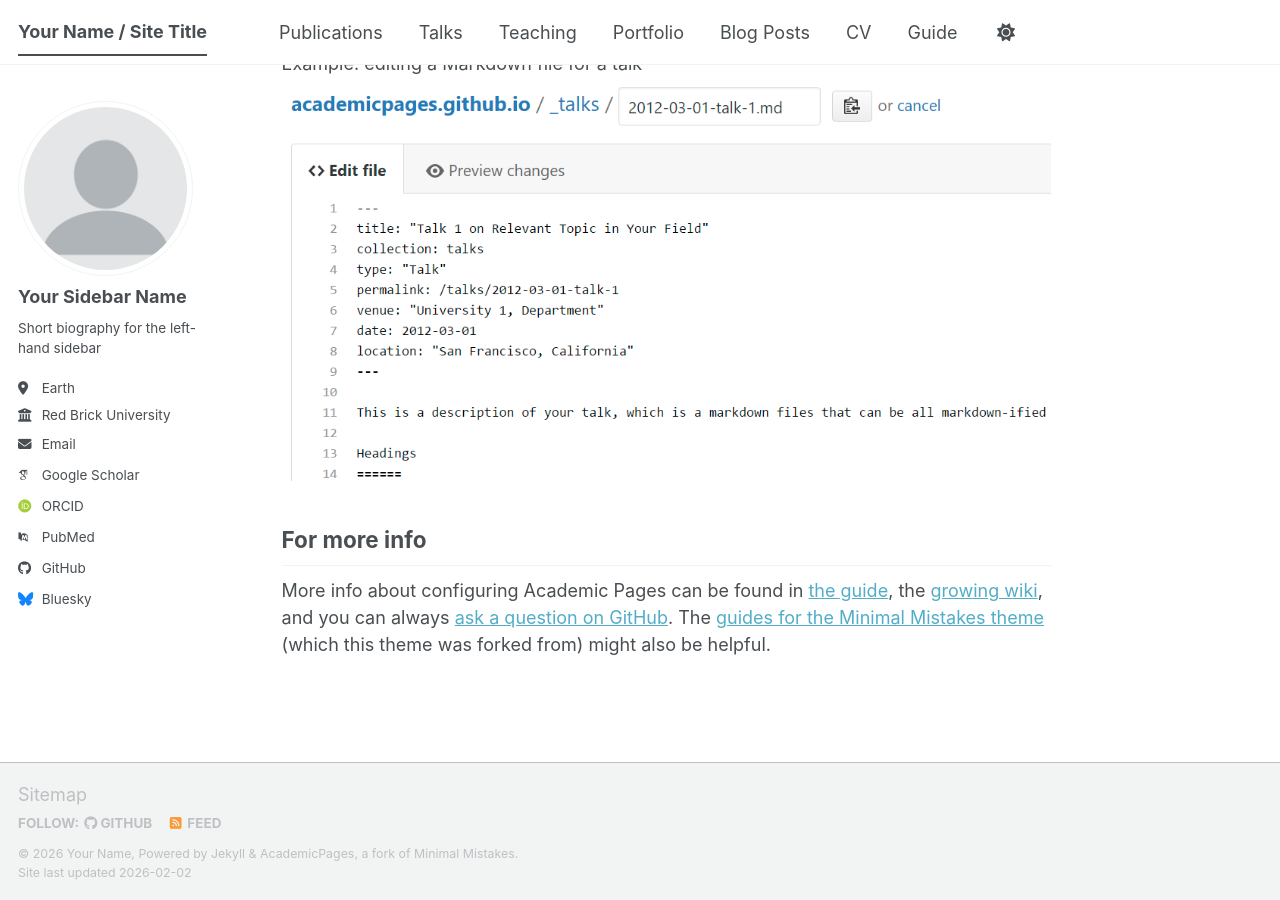
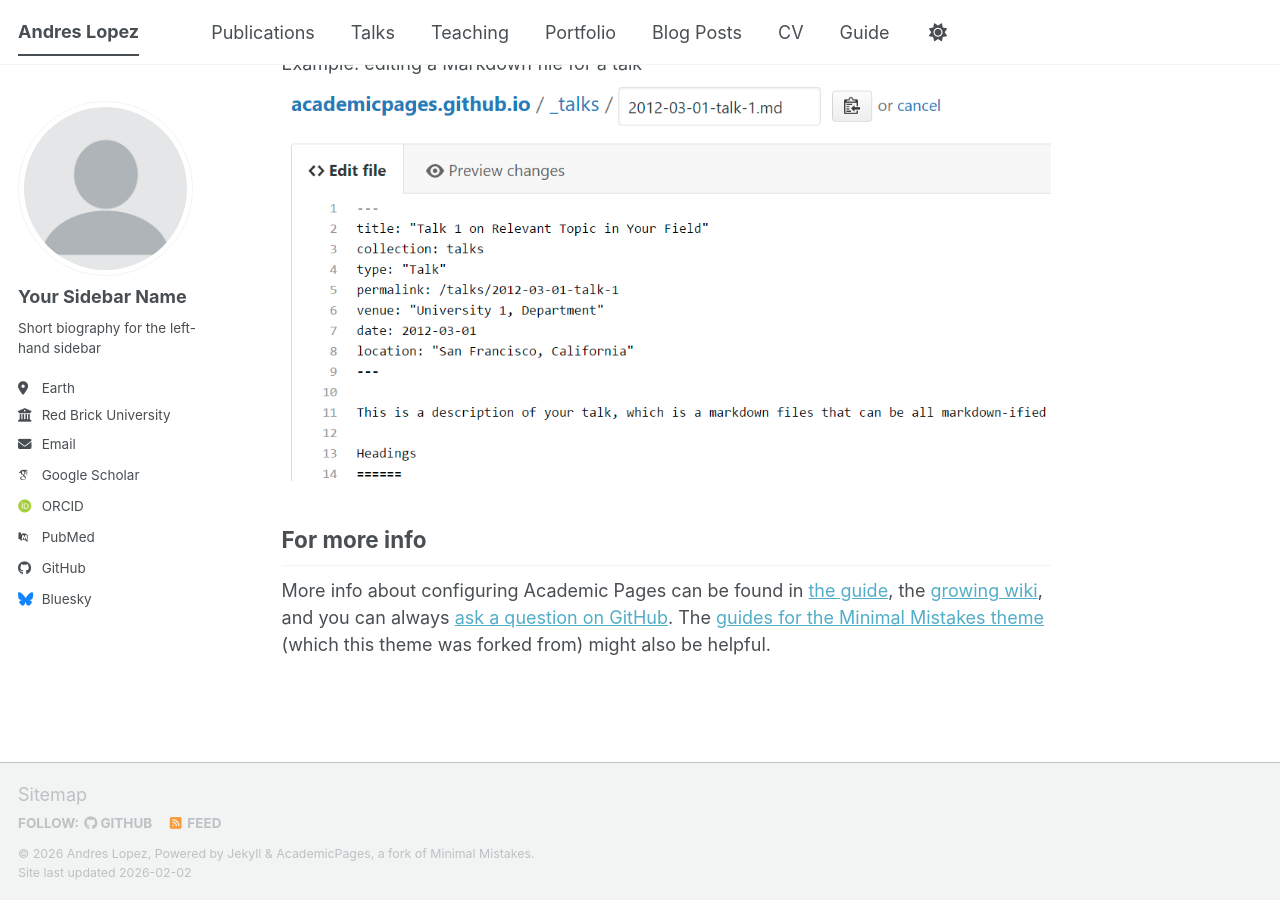
Before and after one commit to Loki-64/AndresLopez.github.io, a Jekyll site: the page built from _pages/about.md, in a window 1280 px wide and 900 px high, scrolled down 2720 px. Built offline with Jekyll 4.4.1, drawn with Linux system fonts in a browser that asks for light colours; some web fonts are replaced; a script bundle is joined from its source files by our own code; library files that are not in the unit come from our copies.

Commit message:
Update _config.yml

```diff
--- a/_config.yml
+++ b/_config.yml
@@ -9,9 +9,9 @@
 # Basic Site Settings
 locale                   : "en-US"
 site_theme               : "default" # The available themes options are "default", "air", "sunrise", "mint", "dirt" and "contrast"
-title                    : "Your Name / Site Title"
+title                    : "Andres Lopez"
 title_separator          : "-"
-name                     : &name "Your Name"
+name                     : &name "Andres Lopez"
 description              : &description "Your Name's academic portfolio"   # Update this with a general description of your site, this is the default if not overridden by a page
 url                      : https://AndresLopez.github.io # The base hostname & protocol for your site e.g. "https://[your GitHub username].github.io",
                                                            # or if you already have some other page hosted on Github then use "https://[your GitHub username].github.io/[Your Repo Name]"
```
